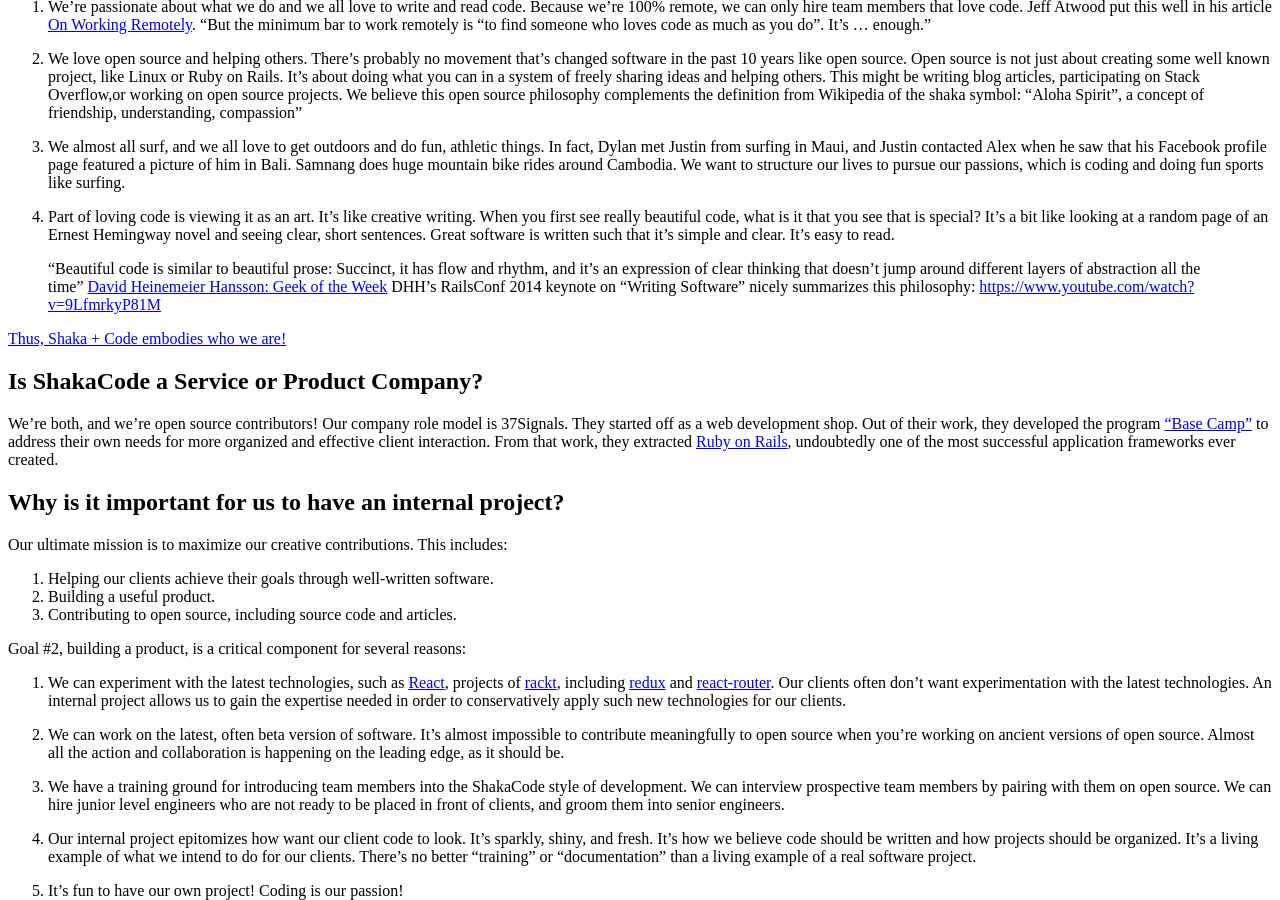
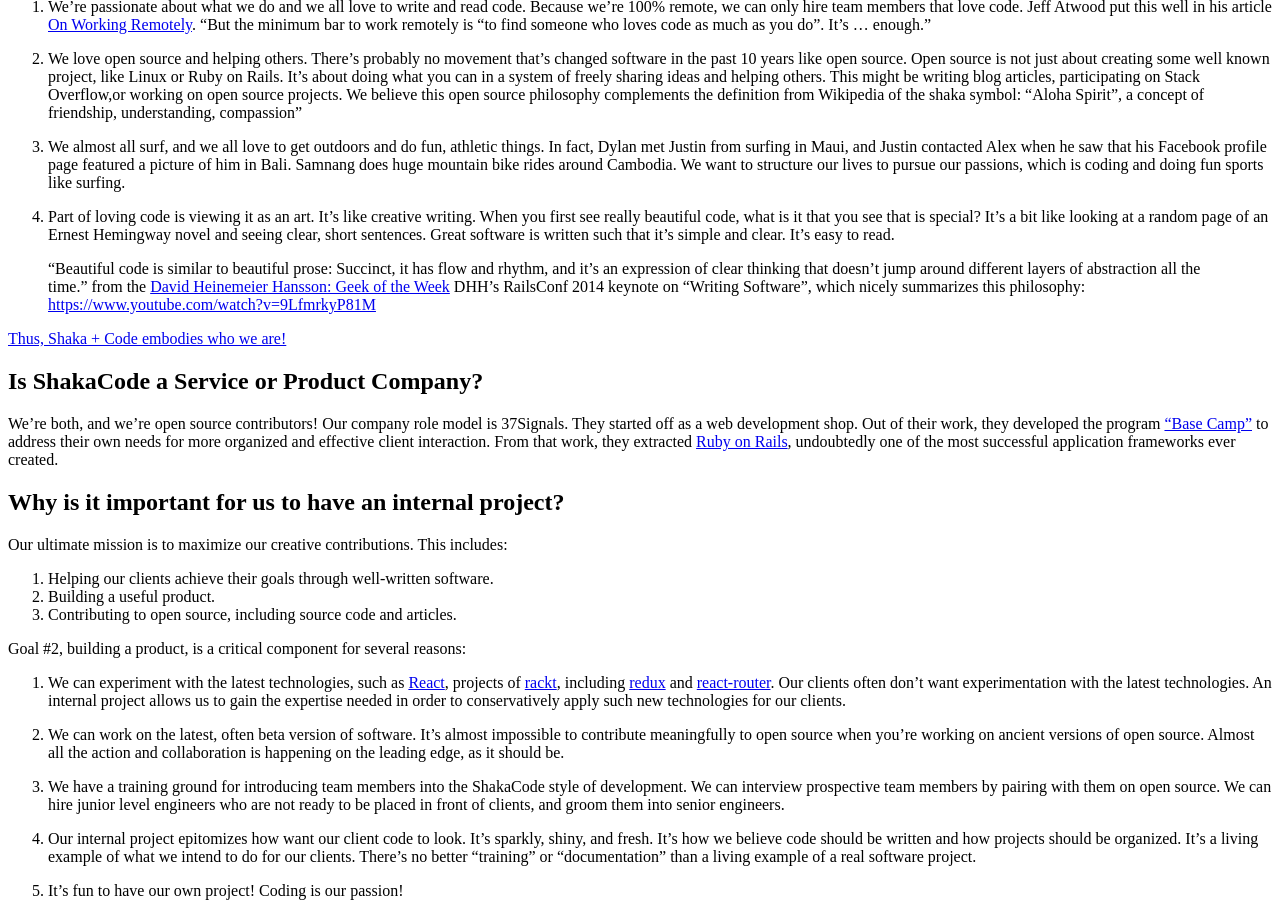
Before and after one commit to shakacode/shakacode-website, a Jekyll site: the page built from _posts/2015-09-17-who-is-shaka-code.markdown, in a window 1280 px wide and 900 px high, scrolled down 1328 px. Built offline with Jekyll 4.4.1, drawn with Linux system fonts in a browser that asks for light colours; nearby versions of some CDN libraries; a script that is not in the unit is left out.

Commit message:
Update 2015-09-17-who-is-shaka-code.markdown

```diff
--- a/_posts/2015-09-17-who-is-shaka-code.markdown
+++ b/_posts/2015-09-17-who-is-shaka-code.markdown
@@ -41,8 +41,8 @@
 
 4. Part of loving code is viewing it as an art. It's like creative writing. When you first see really beautiful code, what is it that you see that is special? It's a bit like looking at a random page of an Ernest Hemingway novel and seeing clear, short sentences. Great software is written such that it's simple and clear. It's easy to read.
 
->“Beautiful code is similar to beautiful prose: Succinct, it has flow and rhythm, and it’s an expression of clear thinking that doesn’t jump around different layers of abstraction all the time” [David Heinemeier Hansson: Geek of the Week](https://www.simple-talk.com/opinion/geek-of-the-week/david-heinemeier-hansson-geek-of-the-week/)
-DHH's RailsConf 2014 keynote on "Writing Software" nicely summarizes this philosophy: [https://www.youtube.com/watch?v=9LfmrkyP81M](https://www.youtube.com/watch?v=9LfmrkyP81M)
+>“Beautiful code is similar to beautiful prose: Succinct, it has flow and rhythm, and it’s an expression of clear thinking that doesn’t jump around different layers of abstraction all the time.” from the [David Heinemeier Hansson: Geek of the Week](https://www.simple-talk.com/opinion/geek-of-the-week/david-heinemeier-hansson-geek-of-the-week/)
+DHH's RailsConf 2014 keynote on "Writing Software", which nicely summarizes this philosophy: [https://www.youtube.com/watch?v=9LfmrkyP81M](https://www.youtube.com/watch?v=9LfmrkyP81M)
 
 [Thus, Shaka + Code embodies who we are!](http://www.dish.com/dig/sports/why-one-of-the-best-athletes-in-the-world-refuses-to-compete/)
 
```
